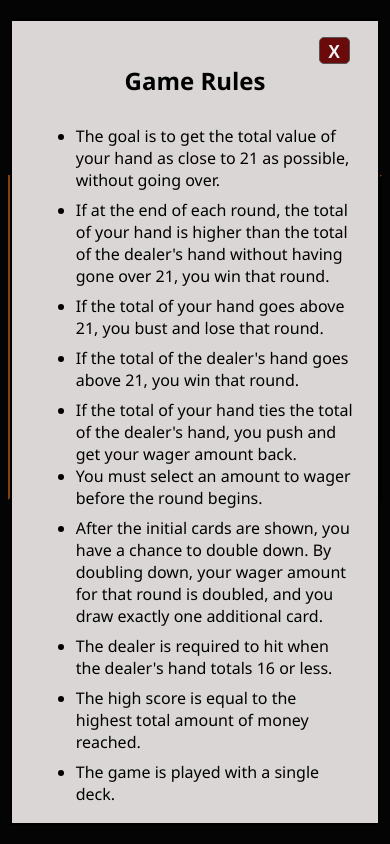
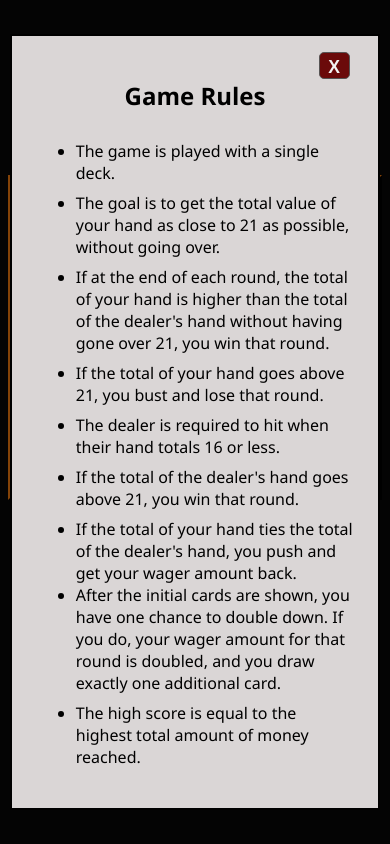
Before and after one commit to KSmith8888/TypeScript-Blackjack, a website built with Vite: page index.html in a window 390 px wide. Both pictures are taken after a click on the button "Rules". Built offline with nearby package versions, Linux system fonts and the light colour scheme.

Commit message:
Updated modal styling and rules

```diff
--- a/assets/styles/index.css
+++ b/assets/styles/index.css
@@ -4,7 +4,9 @@
 
 body {
     margin: 0;
+    width: 100vw;
     height: 100dvh;
+    max-height: 900px;
     font-family: "Segoe UI", "Helvetica Neue", sans-serif;
     background-color: rgb(5, 5, 5);
 }
@@ -160,7 +162,7 @@ button:disabled {
 
 #bet-text,
 #selection-text {
-    color: rgb(224, 217, 217);
+    color: rgb(207, 207, 207);
     text-align: center;
     margin: 0.5em 0 0 0;
     font-weight: 600;
@@ -251,9 +253,13 @@ button:disabled {
         font-size: 1.1rem;
         font-weight: 700;
     }
-    #rules-modal[open],
+    #rules-modal[open] {
+        max-width: 95%;
+        width: 95%;
+    }
     #game-reset-modal[open] {
         max-width: 95%;
         width: 95%;
+        margin: auto auto 5em auto;
     }
 }
--- a/index.html
+++ b/index.html
@@ -4,6 +4,10 @@
         <meta charset="UTF-8" />
         <meta name="viewport" content="width=device-width, initial-scale=1.0" />
         <meta name="author" content="Kevyn Smith" />
+        <meta
+            name="description"
+            content="A classic BlackJack game, playable in the browser"
+        />
         <link href="./favicon.ico" rel="icon" type="image/png" />
         <title>TS Blackjack</title>
     </head>
@@ -40,6 +44,9 @@
                         <h2 id="rule-heading">Game Rules</h2>
                         <ul>
                             <li class="rule-text">
+                                The game is played with a single deck.
+                            </li>
+                            <li class="rule-text">
                                 The goal is to get the total value of your hand
                                 as close to 21 as possible, without going over.
                             </li>
@@ -54,6 +61,10 @@
                                 bust and lose that round.
                             </li>
                             <li class="rule-text">
+                                The dealer is required to hit when their hand
+                                totals 16 or less.
+                            </li>
+                            <li class="rule-text">
                                 If the total of the dealer's hand goes above 21,
                                 you win that round.
                             </li>
@@ -63,24 +74,15 @@
                                 amount back.
                             </li>
                             <li class="rule-text">
-                                You must select an amount to wager before the
-                                round begins.
-                            </li>
-                            <li class="rule-text">
-                                After the initial cards are shown, you have a
-                                chance to double down. By doubling down, your
-                                wager amount for that round is doubled, and you
-                                draw exactly one additional card.
-                            </li>
-                            <li class="rule-text">
-                                The dealer is required to hit when the dealer's
-                                hand totals 16 or less.
+                                After the initial cards are shown, you have one
+                                chance to double down. If you do, your wager
+                                amount for that round is doubled, and you draw
+                                exactly one additional card.
                             </li>
                             <li class="rule-text">
                                 The high score is equal to the highest total
                                 amount of money reached.
                             </li>
-                            <li>The game is played with a single deck.</li>
                         </ul>
                     </dialog>
                     <section id="dealer-section"></section>
--- a/src/index.ts
+++ b/src/index.ts
@@ -136,7 +136,7 @@ class Game {
             this.drawCard(this.dealer, this.dealerSection);
             this.dealerSection?.append(this.dealerFaceDownCard);
             this.dealerFaceDownCard.style.display = "block";
-        }, 750);
+        }, 500);
     }
     getRankValue(rank: string | number, currentTurn: Player | Dealer): void {
         /*
--- a/src/player.ts
+++ b/src/player.ts
@@ -67,10 +67,10 @@ class Player {
         this.totalMoneyText.textContent = this.money.toString();
     }
     activateBets(): void {
-        this.bet5Btn.disabled = false;
-        this.bet10Btn.disabled = false;
-        this.bet25Btn.disabled = false;
-        this.bet50Btn.disabled = false;
+        if (this.money >= 5) this.bet5Btn.disabled = false;
+        if (this.money >= 10) this.bet10Btn.disabled = false;
+        if (this.money >= 25) this.bet25Btn.disabled = false;
+        if (this.money >= 50) this.bet50Btn.disabled = false;
     }
 }
 
```
